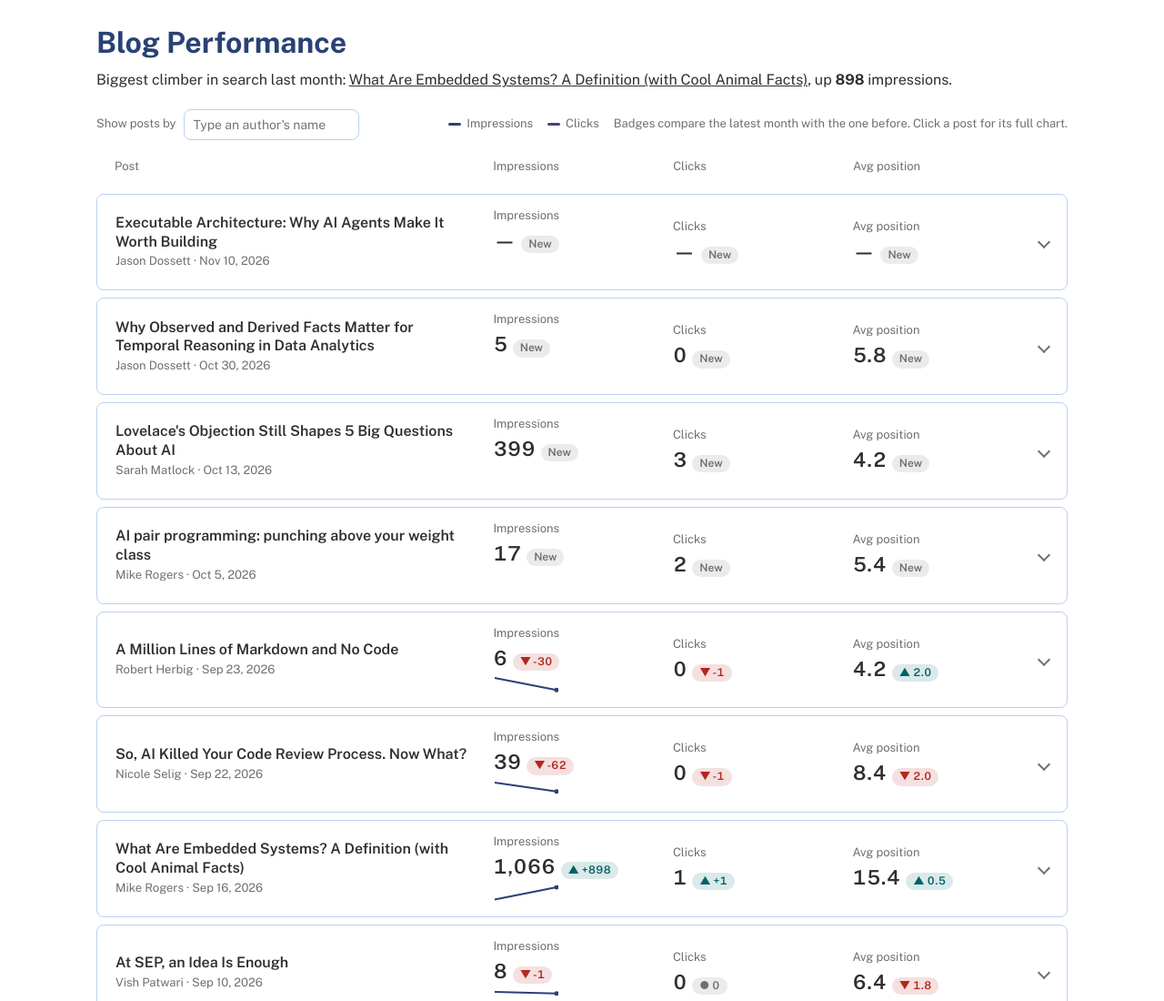
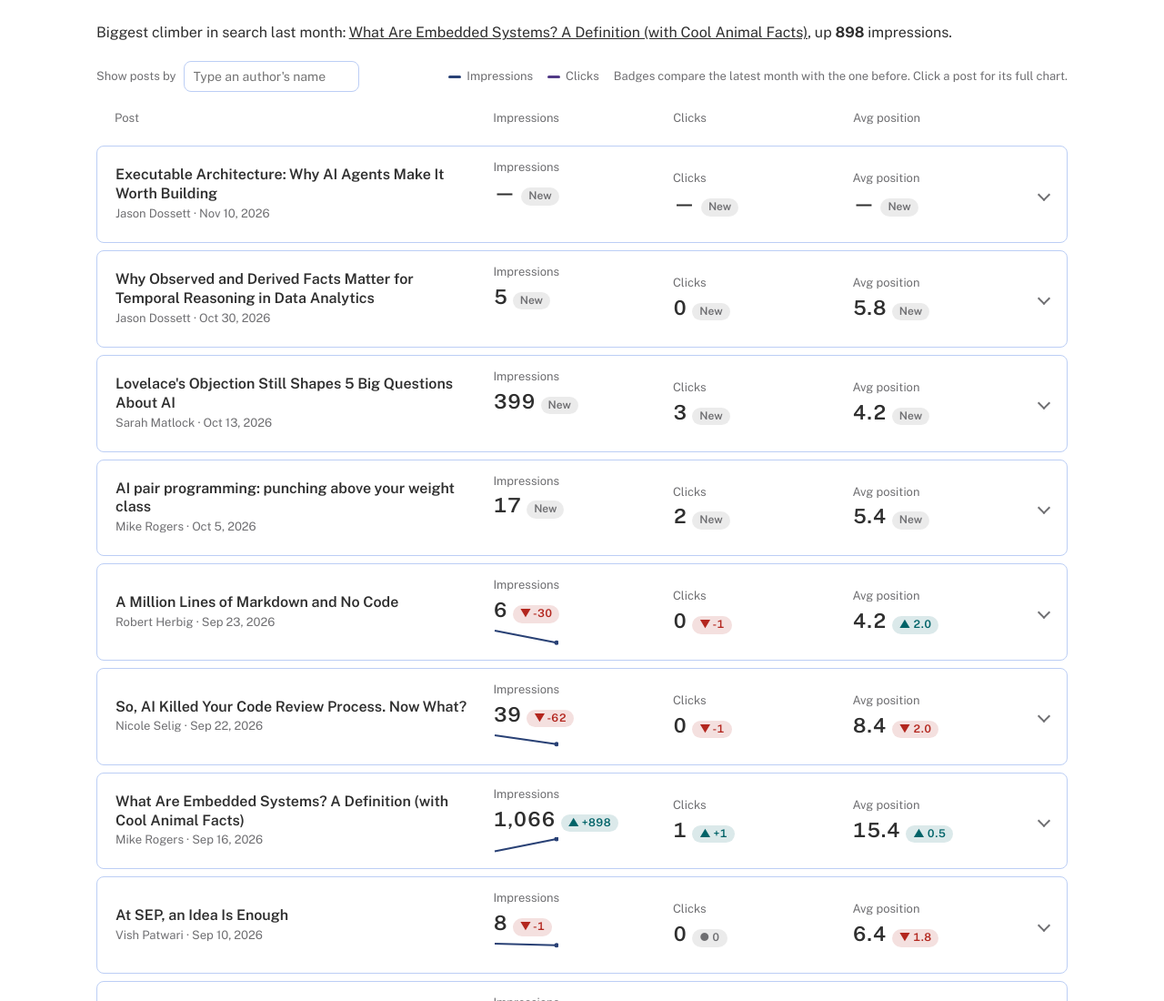
Before and after one commit to samatlock/blog-performance, a plain HTML site: page index.html in a window 1280 px wide. Shown: the top 1100 px of the page at 91% size. Drawn offline with nearby package versions, Linux system fonts and the light colour scheme.

Commit message:
Hide on-page headline (Coda page has its own)
Co-Authored-By: Claude Opus 5.5 <noreply@anthropic.com>
Claude-Session: https://claude.ai/code/session_011isNzyX87dbc6NJBiN3GcW

```diff
--- a/index.html
+++ b/index.html
@@ -13,7 +13,8 @@
 body{margin:0;background:var(--bg);color:var(--fg);font-family:'Public Sans',system-ui,-apple-system,'Segoe UI',sans-serif;font-size:16px;line-height:1.45}
 .bp{max-width:1100px;margin:0 auto;padding:24px 16px 40px;display:flex;flex-direction:column;gap:20px}
 h1{margin:0;font-size:32px;font-weight:700;color:var(--blue)}
-.take{margin:6px 0 0}
+.take{margin:0}
+.sr-only{position:absolute;width:1px;height:1px;overflow:hidden;clip:rect(0 0 0 0);white-space:nowrap}
 .take a{color:inherit}
 .bar{display:flex;flex-wrap:wrap;align-items:center;gap:16px;justify-content:space-between}
 .filter{display:flex;align-items:center;gap:8px;font-size:13px;color:var(--muted)}
@@ -73,7 +74,7 @@ a.read{font-size:13px;color:var(--blue)}
 <body>
 <div class="bp">
   <header>
-    <h1>Blog Performance</h1>
+    <h1 class="sr-only">Blog Performance</h1>
     <p class="take" id="take"></p>
   </header>
   <div class="bar">
```
